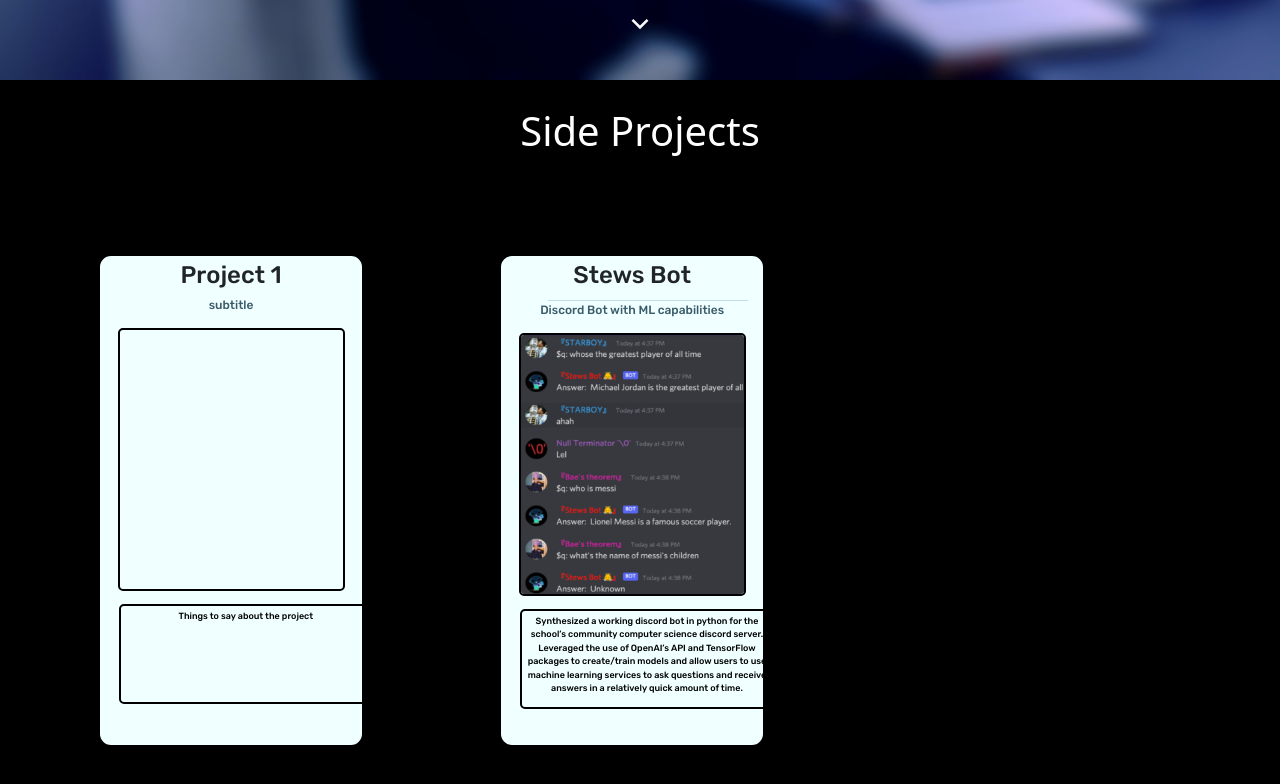
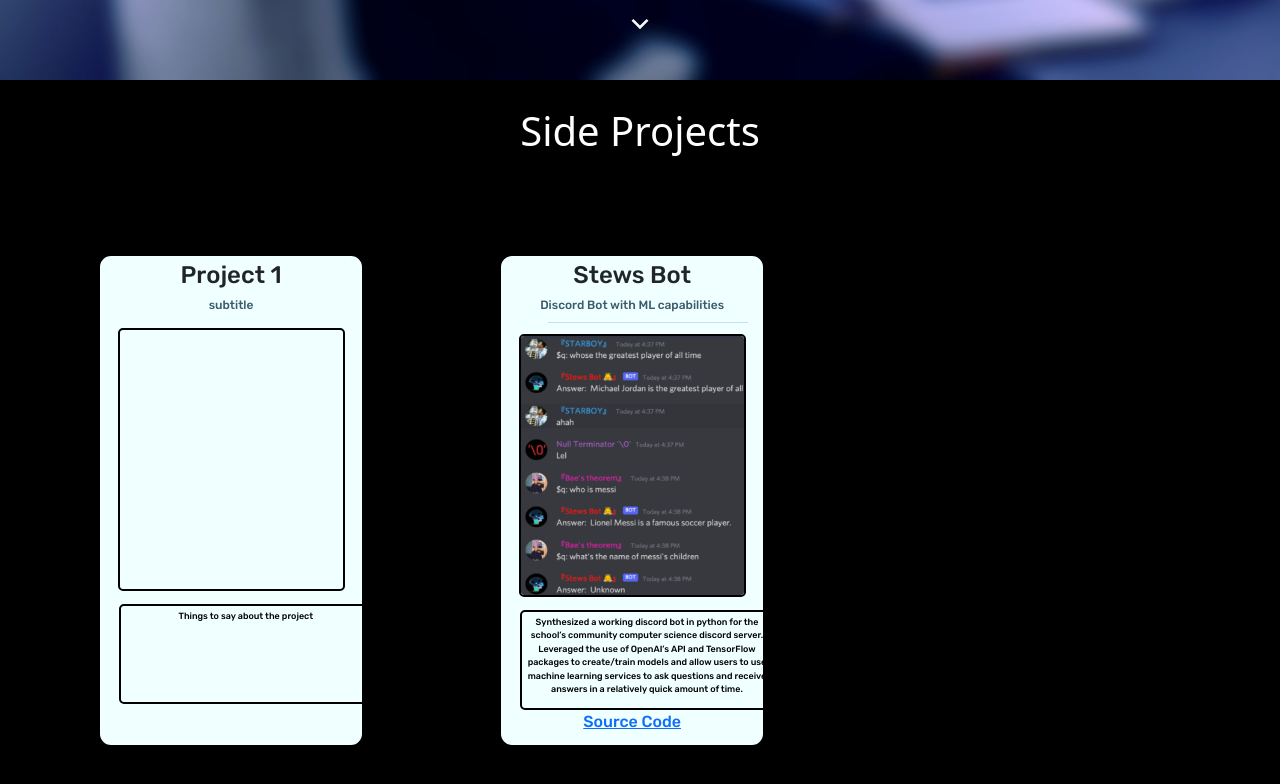
Before and after one commit to apinanyogaratnam/my-personal-website-v2.0, a React (Create React App) app: page / in a window 1280 px wide. Shown: the part 1440-2224 px from the top of the page. Built offline with nearby package versions, Linux system fonts and the light colour scheme; a web font is replaced by a local one.

Commit message:
completed basic design of container with hover colour change

```diff
--- a/src/App.js
+++ b/src/App.js
@@ -13,7 +13,7 @@
         <CarouselContainer className="carousel-container" id="carousel" />
         <SideProjectsSection />
         <AboutMe />
-        <hr />
+        <hr className="socials-hr-divider"/>
         <Socials />
         <p className="text">Copyright &copy; {currentYear}</p>
     </div>
--- a/src/components/side_projects_section.js
+++ b/src/components/side_projects_section.js
@@ -6,7 +6,8 @@
             "title": "Stews Bot",
             "subtitle": "Discord Bot with ML capabilities",
             "image": "bot_image.png",
-            "caption": "Synthesized a working discord bot in python for the school’s community computer science discord server. Leveraged the use of OpenAI’s API and TensorFlow packages to create/train models and allow users to use machine learning services to ask questions and receive answers in a relatively quick amount of time."
+            "caption": "Synthesized a working discord bot in python for the school’s community computer science discord server. Leveraged the use of OpenAI’s API and TensorFlow packages to create/train models and allow users to use machine learning services to ask questions and receive answers in a relatively quick amount of time.",
+            "source": "https://github.com/apinanyogaratnam/Stews-Bot"
         }
     ]
 
@@ -25,17 +26,22 @@
             </div>
             {side_projects_json_data.map(project => {
                 return (
+                    <a onClick={()=> window.open(project.source, "_blank")}>
                         <div key={"id"} className="project-container">
                             <h4>{project.title}</h4>
+                            <h5 className="project-subtitle">{project.subtitle}</h5>
                             <hr className="project-hr"/>
-                        <h5 className="project-subtitle">{project.subtitle}</h5>
                             <div className="image-container">
                                 <img className="image-object" src={require("../images/" + project.image).default} alt="discord-usage-image"/>
                             </div>
                             <div className="project-caption-container">
                                 <p className="caption-text">{project.caption}</p>
                             </div>
+                            <div className="project-links">
+                                <a href={project.source}>Source Code</a>
                             </div>
+                        </div>
+                    </a>
                 );
             })}
         </div>
--- a/src/css/custom.css
+++ b/src/css/custom.css
@@ -25,7 +25,7 @@
     align-items: center;
 }
 
-hr {
+.socials-hr-divider {
     display: block;
     height: 1px;
     border: 0;
@@ -79,6 +79,10 @@
     /* border-radius: 4%; */
 }
 
+.project-container:hover {
+    background-color: rgb(165, 165, 165);
+}
+
 .project-subtitle {
     color:rgb(59, 92, 107);
     font-size: 12px;
@@ -103,12 +107,14 @@
 }
 
 .project-hr {
-    margin-top: 10px;
-    margin-bottom: 2px;
+    margin-top: 20px;
+    margin-bottom: -15px;
     margin-left: 42px;
     width: 200px;
     border-color: steelblue;
-    height: 5px;
+    background-color: steelblue;
+    height: 50px;
+    border: 0;
 }
 
 .image-container {
@@ -128,3 +134,7 @@
     width: 252px;
     height: 260px;
 }
+
+.project-links {
+
+}
```
Lines whose indentation alone changed are shown as unchanged.
